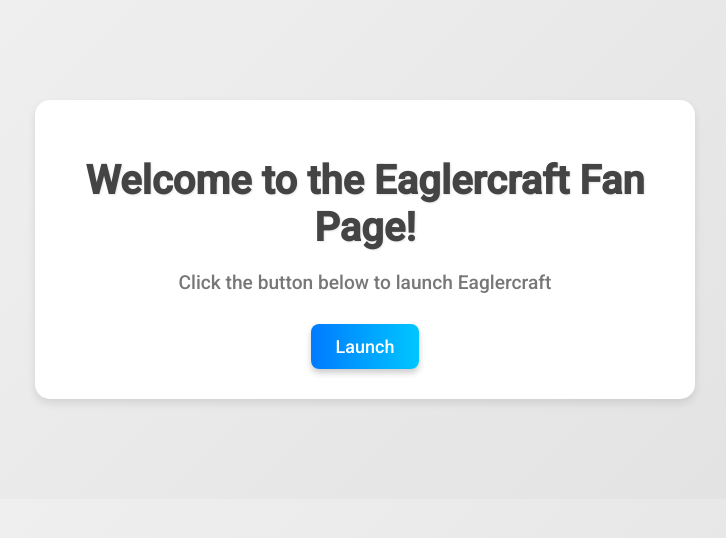
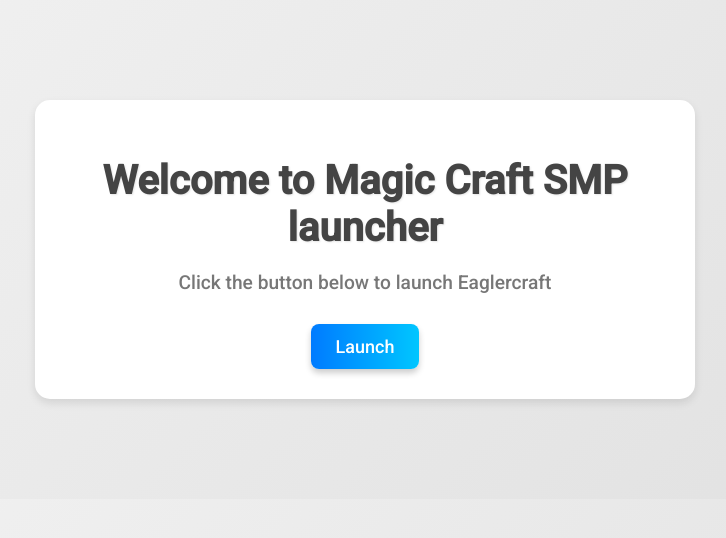
Before and after one commit to zach2011xa/MagiCraftSMP.github.io, a plain HTML site: page index.html in a window 1280 px wide. Shown: the whole page, without its empty margins (275-1001 px from the left). Drawn offline with Linux system fonts and the light colour scheme.

Commit message:
Update index.html

```diff
--- a/index.html
+++ b/index.html
@@ -3,7 +3,7 @@
 <head>
     <meta charset="UTF-8">
     <meta name="viewport" content="width=device-width, initial-scale=1.0">
-    <title>Magic Craft SMP Launch</title>
+    <title>Magic Craft SMP Launcher</title>
     <link href="https://fonts.googleapis.com/css2?family=Roboto:wght@300;500&display=swap" rel="stylesheet">
     <style>
         body {
@@ -56,7 +56,7 @@
 </head>
 <body>
     <div class="container">
-        <h1>Welcome to the Eaglercraft Fan Page!</h1>
+        <h1>Welcome to Magic Craft SMP launcher</h1>
         <p>Click the button below to launch Eaglercraft</p>
         <a href="client.html" class="button">Launch</a>
     </div>
```
